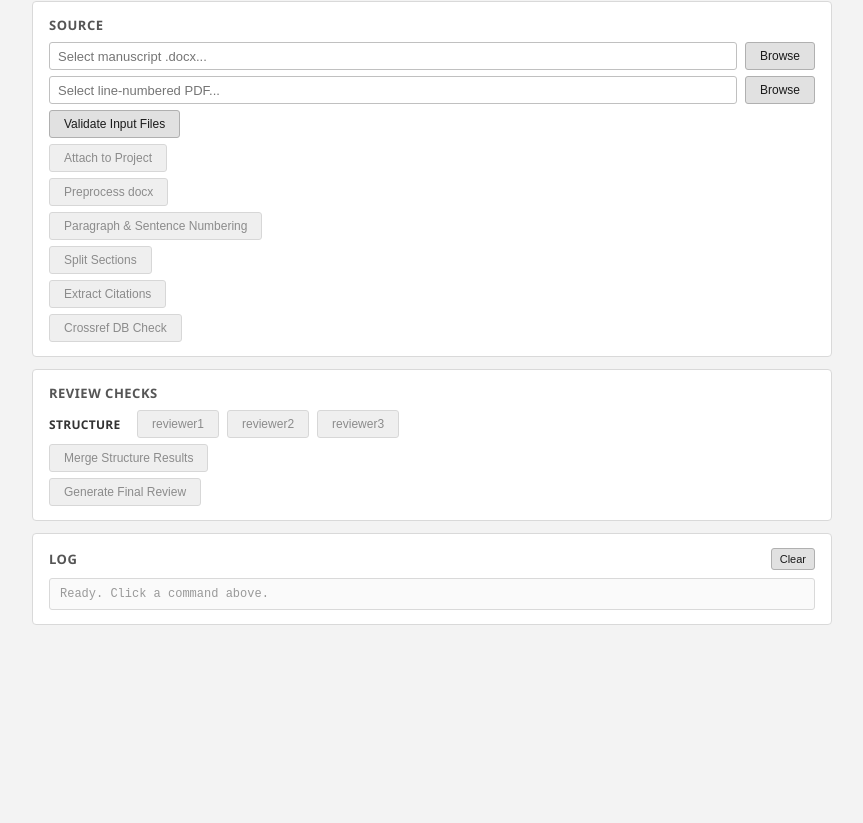
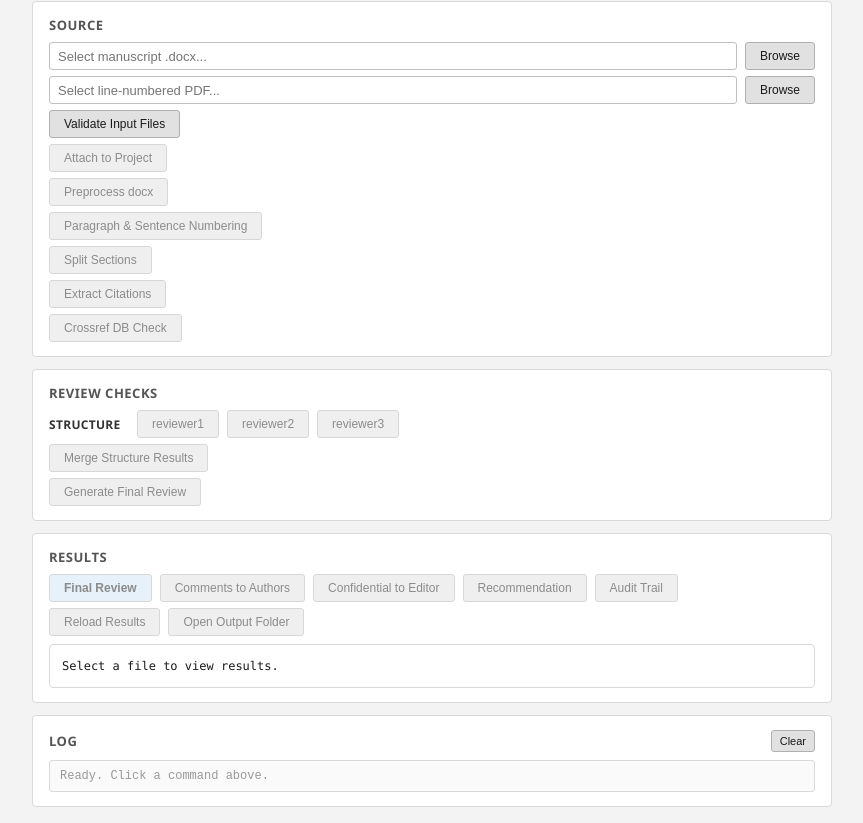
Before and after one commit to soheidon/Peer-Review-Assistant, a React (Vite) app in the folder app/: page / in a window 1280 px wide. Shown: the part 666-1489 px from the top of the page, without its empty margins (208-1071 px from the left). Before the commit the page ends 1307 px from the top, so only its background shows below. Built offline with nearby package versions, Linux system fonts and the light colour scheme.

Commit message:
feat: Phase 10A markdown review viewer in GUI
Adds Results panel with tabbed file viewer, Reload Results button,
and Open Output Folder button. Uses a custom read_text_file Tauri
command (std::fs) to avoid adding @tauri-apps/plugin-fs dependency.
Auto-loads final_review.md on merge completion.

```diff
--- a/app/src/App.css
+++ b/app/src/App.css
@@ -208,3 +208,18 @@ button:disabled {
 .llm-input-wide {
   width: 220px;
 }
+
+.result-content {
+  margin-top: 8px;
+  padding: 12px;
+  background: #fff;
+  border: 1px solid #d9d9d9;
+  border-radius: 4px;
+  font-family: "Cascadia Code", "Consolas", monospace;
+  font-size: 12px;
+  line-height: 1.5;
+  white-space: pre-wrap;
+  max-height: 400px;
+  overflow-y: auto;
+  color: #1a1a1a;
+}
--- a/app/src/App.tsx
+++ b/app/src/App.tsx
@@ -1,4 +1,4 @@
-import { useState } from "react";
+import { useState, useEffect } from "react";
 import { open } from "@tauri-apps/plugin-dialog";
 
 interface LogEntry {
@@ -25,6 +25,9 @@ function App() {
   const [structureMergeRunning, setStructureMergeRunning] = useState(false);
   const [finalMergeDone, setFinalMergeDone] = useState(false);
   const [finalMergeRunning, setFinalMergeRunning] = useState(false);
+  const [selectedResultFile, setSelectedResultFile] = useState("final_review.md");
+  const [resultFileContent, setResultFileContent] = useState("");
+  const [resultFileLoading, setResultFileLoading] = useState(false);
 
   const defaultSlots = [
     { name: "summary", provider: "", baseUrl: "", model: "", apiKey: "" },
@@ -510,6 +513,43 @@ function App() {
     }
   };
 
+  const loadResultFile = async (filename: string) => {
+    if (!projectPath.trim()) return;
+    const filePath = `${projectPath.replace(/\\/g, "/")}/outputs/final/${filename}`;
+    setResultFileLoading(true);
+    setSelectedResultFile(filename);
+    try {
+      const { invoke } = await import("@tauri-apps/api/core");
+      const content = await invoke<string>("read_text_file", { path: filePath });
+      setResultFileContent(content);
+    } catch {
+      setResultFileContent("(File not found or could not be read)");
+    } finally {
+      setResultFileLoading(false);
+    }
+  };
+
+  const reloadResults = () => {
+    loadResultFile(selectedResultFile);
+  };
+
+  const openOutputFolder = async () => {
+    if (!projectPath.trim()) return;
+    try {
+      const { open: shellOpen } = await import("@tauri-apps/plugin-shell");
+      const finalDir = `${projectPath.replace(/\\/g, "/")}/outputs/final`;
+      await shellOpen(`file:///${finalDir}`);
+    } catch {
+      // ignore - folder may not exist
+    }
+  };
+
+  useEffect(() => {
+    if (finalMergeDone && projectPath.trim()) {
+      loadResultFile("final_review.md");
+    }
+  }, [finalMergeDone]);
+
   const logLineStyle = (entry: LogEntry): React.CSSProperties => {
     let color = "#555";
     if (entry.event === "done" || entry.event === "healthcheck" || entry.status === "ok")
@@ -743,6 +783,48 @@ function App() {
         </div>
       </section>
 
+      <section className="panel">
+        <h2>Results</h2>
+        <div className="row">
+          {[
+            { file: "final_review.md", label: "Final Review" },
+            { file: "comments_to_authors.md", label: "Comments to Authors" },
+            { file: "confidential_comments_to_editor.md", label: "Confidential to Editor" },
+            { file: "recommendation.md", label: "Recommendation" },
+            { file: "audit_trail.json", label: "Audit Trail" },
+          ].map(({ file, label }) => (
+            <button
+              key={file}
+              onClick={() => loadResultFile(file)}
+              disabled={!projectPath.trim()}
+              style={
+                selectedResultFile === file
+                  ? { fontWeight: "bold", backgroundColor: "#d0e4f7" }
+                  : {}
+              }
+            >
+              {label}
+            </button>
+          ))}
+        </div>
+        <div className="row">
+          <button onClick={reloadResults} disabled={!projectPath.trim()}>
+            Reload Results
+          </button>
+          <button onClick={openOutputFolder} disabled={!projectPath.trim()}>
+            Open Output Folder
+          </button>
+          {resultFileLoading && (
+            <span className="status-chip" style={{ backgroundColor: "#eee", color: "#555" }}>
+              Loading...
+            </span>
+          )}
+        </div>
+        <pre className="result-content">
+          {resultFileContent || "Select a file to view results."}
+        </pre>
+      </section>
+
       <section className="panel log-panel">
         <div className="log-header">
           <h2>Log</h2>
```
Also changed, not shown: 1 other file (tests, documents, lock files or other folders).
